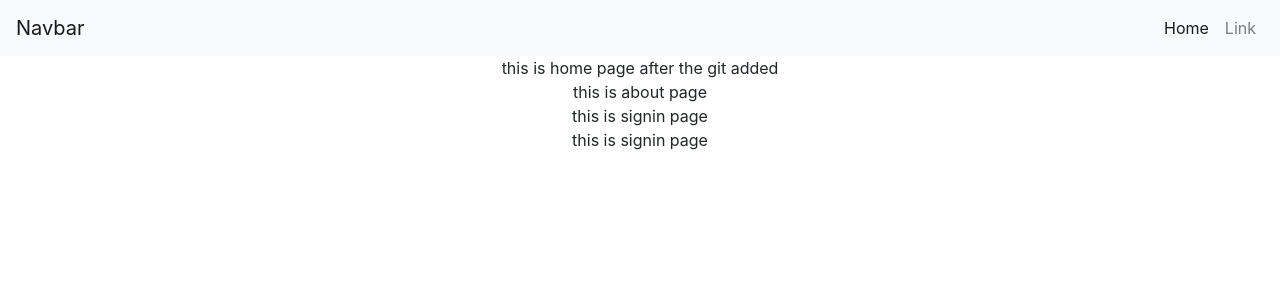
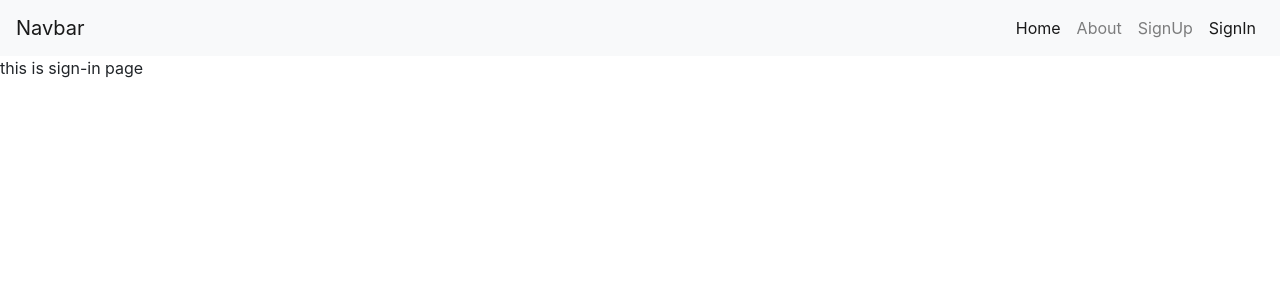
Before and after one commit to airKing05/mern-user-auth, a React (Create React App) app in the folder mern-july1/client-code/: page /sign-in in a window 1280 px wide. Shown: the top 300 px of the page. Built offline with nearby package versions, Linux system fonts and the light colour scheme.

Commit message:
navlink added

```diff
--- a/mern-july1/client-code/package.json
+++ b/mern-july1/client-code/package.json
@@ -8,6 +8,7 @@
     "@testing-library/user-event": "^12.8.3",
     "react": "^17.0.2",
     "react-dom": "^17.0.2",
+    "react-router-dom": "^5.2.0",
     "react-scripts": "4.0.3",
     "web-vitals": "^1.1.2"
   },
--- a/mern-july1/client-code/src/App.js
+++ b/mern-july1/client-code/src/App.js
@@ -3,18 +3,21 @@ import './App.css';
 import Home from './components/Home';
 import About from './components/About';
 import SignUp from './components/SignUp';
-import Signin from './components/Signin';
+import SignIn from './components/SignIn';
 import Navbar from './components/Navbar';
+import {BrowserRouter, Route, Switch} from 'react-router-dom';
 
 function App() {
   return (
-    <div className="App">
+    <BrowserRouter className="App">
       <Navbar/>
-     <Home/>
-     <About/>
-     <SignUp/>
-     <Signin/>
-    </div>
+      <Switch>
+        <Route exact path = '/' component ={Home}/>
+        <Route path = '/about' component ={About}/>
+        <Route path = '/sign-up' component ={SignUp}/>
+        <Route path = '/sign-in' component ={SignIn} />
+      </Switch>
+    </BrowserRouter>
   );
 }
 
--- a/mern-july1/client-code/src/components/Navbar.js
+++ b/mern-july1/client-code/src/components/Navbar.js
@@ -1,4 +1,6 @@
-import React from 'react'
+import React from 'react';
+import { NavLink } from 'react-router-dom';
+
 
 export default function Navbar() {
     return (
@@ -12,10 +14,16 @@ export default function Navbar() {
                 <div className="collapse navbar-collapse" id="navbarSupportedContent">
                     <ul className="navbar-nav ml-auto">
                         <li className="nav-item active">
-                            <a className="nav-link" href="#">Home <span className="sr-only">(current)</span></a>
+                            <NavLink className="nav-link" exact to='/' >Home <span className="sr-only">(current)</span></NavLink>
                         </li>
                         <li className="nav-item">
-                            <a className="nav-link" href="#">Link</a>
+                            <NavLink className="nav-link" exact to='/about'>About</NavLink>
+                        </li>
+                        <li className="nav-item">
+                            <NavLink className="nav-link" exact to='/sign-up'>SignUp</NavLink>
+                        </li>
+                        <li className="nav-item">
+                            <NavLink className="nav-link" exact to='/sign-in'>SignIn</NavLink>
                         </li>
 
 
--- a/mern-july1/client-code/src/components/Signin.js
+++ b/mern-july1/client-code/src/components/Signin.js
@@ -1,9 +1,9 @@
 import React from 'react'
 
-export default function Signin() {
+export default function SignIn() {
     return (
         <div>
-            this is signin page
+            this is sign-in page
         </div>
     )
 }
```
Also changed, not shown: 1 other file (tests, documents, lock files or other folders).
